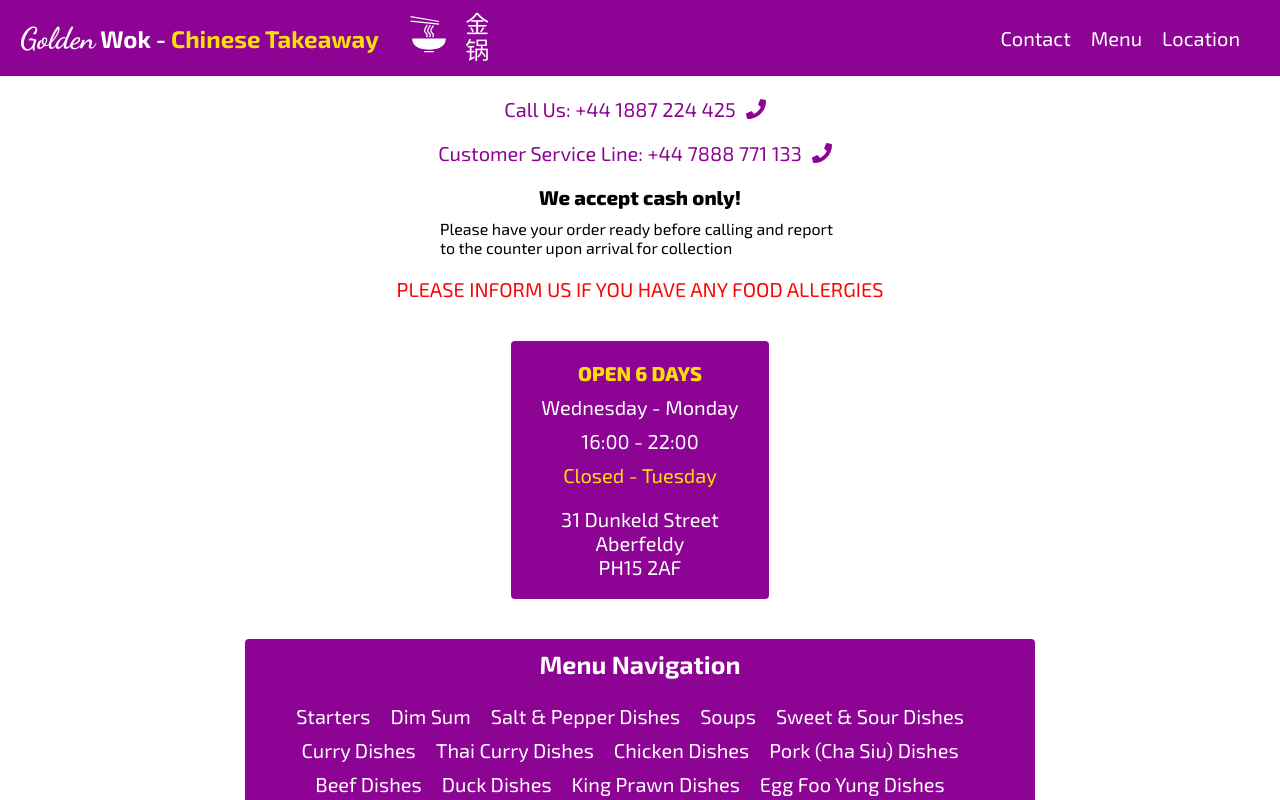
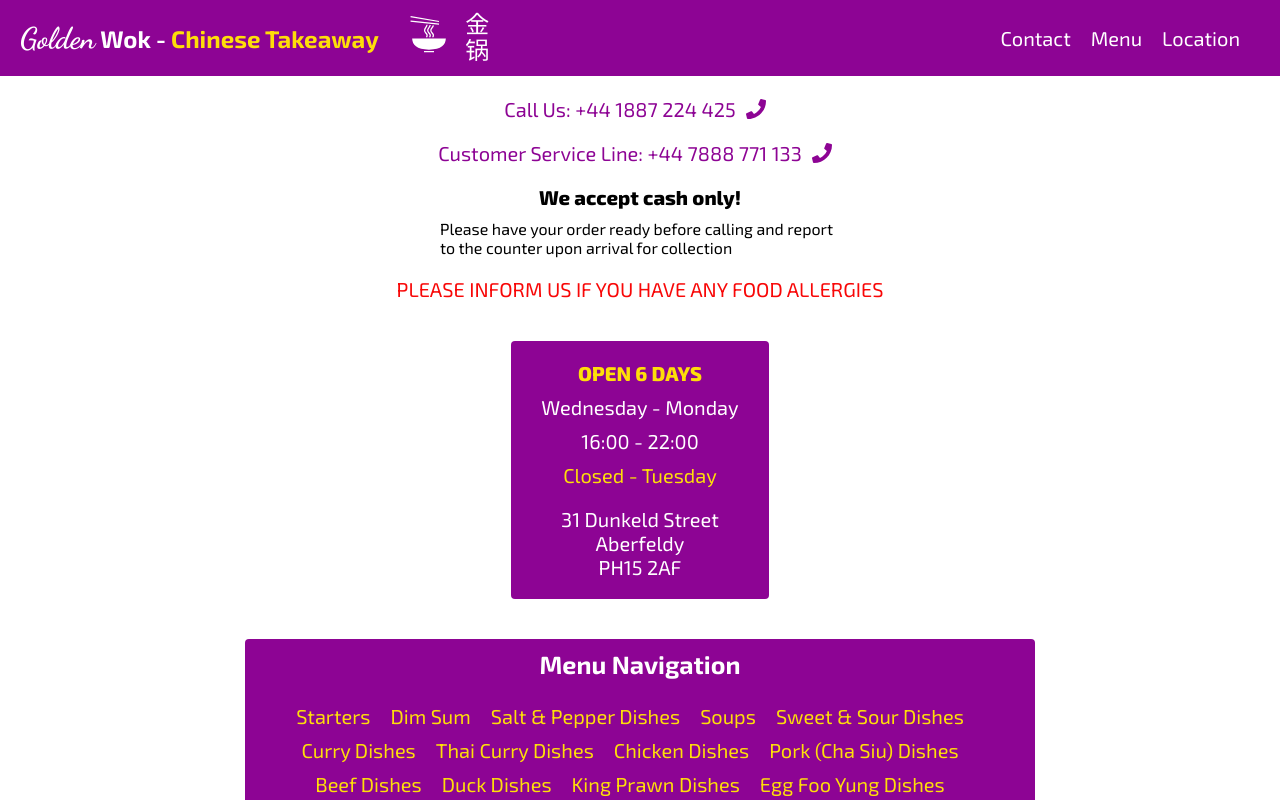
Before and after one commit to paul172v/golden-wok-aberfeldy, a React (Vite) app: page / in a window 1280 px wide. Shown: the top 800 px of the page. Built offline with nearby package versions, Linux system fonts and the light colour scheme.

Commit message:
first commit

```diff
--- a/src/App.module.scss
+++ b/src/App.module.scss
@@ -101,9 +101,11 @@
   li {
     font-size: 2rem;
     margin: 0.5rem 2rem 0.5rem 0;
+    color: $font-color-secondary;
+    transition: all 0.5s;
 
     &:hover {
-      color: $font-color-secondary;
+      color: $font-color-primary;
       cursor: pointer;
     }
   }
```
